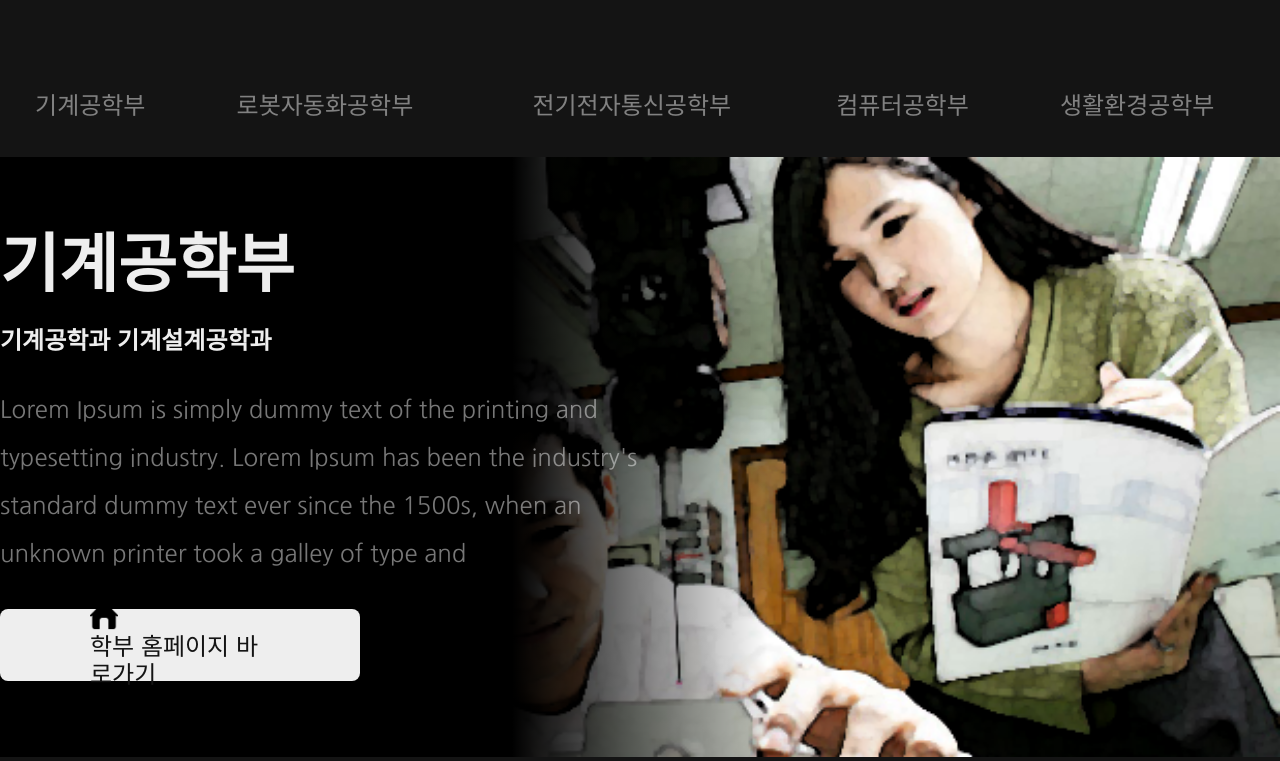
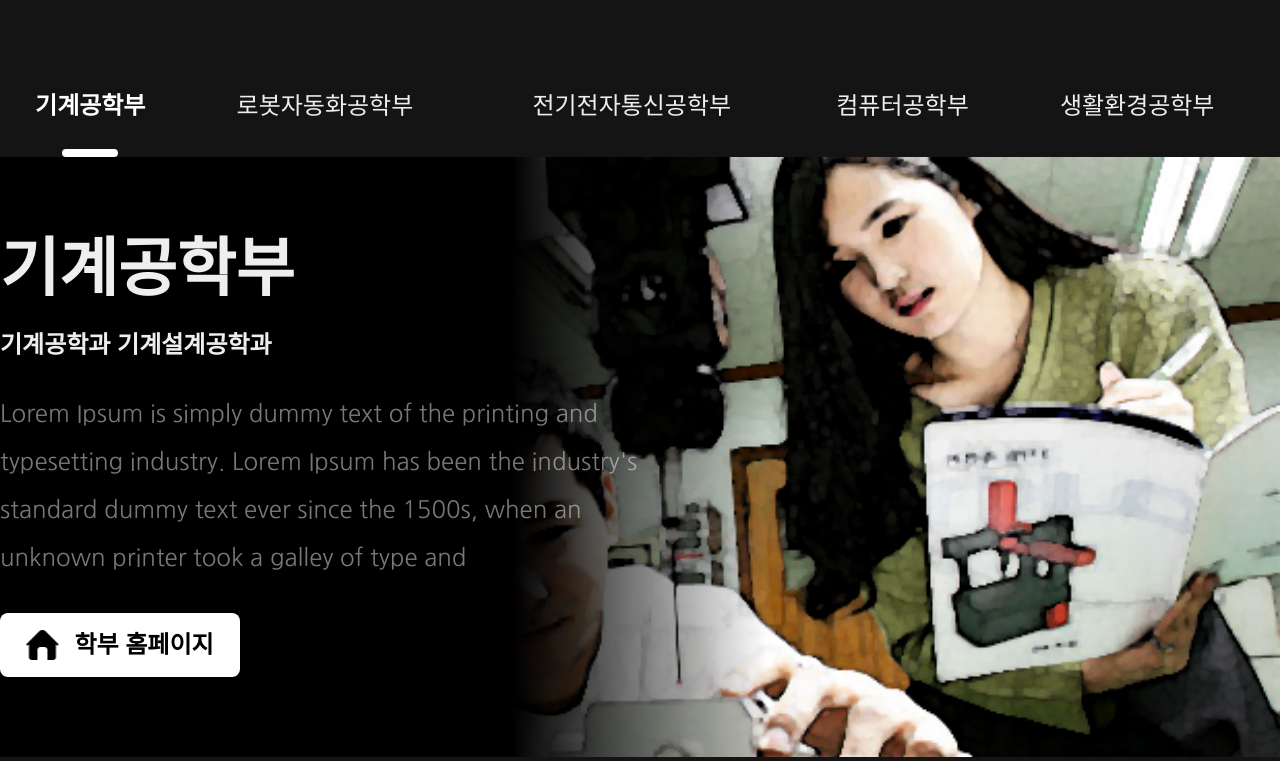
Before and after one commit to code-panic/DongYang, a plain HTML site: page index.html in a window 1280 px wide. Shown: the part 2379-3140 px from the top of the page. Drawn offline with Linux system fonts and the light colour scheme; a script that the page names is missing.

Commit message:
학부 애니메이션 추가

```diff
--- a/css/major.css
+++ b/css/major.css
@@ -3,18 +3,47 @@
     overflow: auto;
 }
 
-#major_table {
+#major_kind_table {
     width: 1408px;
     height: 64px;
     margin: 0 auto;
 }
 
-#major_table td{
+#major_kind_table td{
+    position: relative;
     text-align: center;
     color: #eeeeee;
-    opacity: 50%;
     font-size: 24px;
     cursor: pointer;
+    transition: all 0.5s;
+}
+
+#major_kind_table td:hover:not(.active) {
+    opacity: 0.6;
+}
+
+#major_kind_table td.active {
+    color: #ffffff;
+    font-weight: bold;
+}
+
+#major_kind_table td::before {
+    display: none;
+    content: "";
+    position: absolute;
+    left: 50%;
+    bottom: 0px;
+    transform: translateX(-50%);
+    width: 0px;
+    height: 0px;
+    border: #ffffff solid 4px;
+    border-radius: 4px;
+    transition: width 0.5s;
+}
+
+#major_kind_table td.active::before {
+    display: block;
+    width: 48px;
 }
 
 #major_detail {
@@ -22,7 +51,7 @@
     width: 100%;
     height: 600px;
     background: #000000;
-    margin-bottom: 120px;
+    margin-bottom: 96px;
 }
 
 #major_detail_bg {
@@ -32,24 +61,24 @@
 }
 
 #major_detail_bg_cover {
-/* Permalink - use to edit and share this gradient: https://colorzilla.com/gradient-editor/#000000+0,000000+40,eeeeee+60,eeeeee+100&1+0,1+40,0+60,0+100 */
-background: -moz-linear-gradient(left,  rgba(0,0,0,1) 0%, rgba(0,0,0,1) 40%, rgba(238,238,238,0) 60%, rgba(238,238,238,0) 100%); /* FF3.6-15 */
-background: -webkit-linear-gradient(left,  rgba(0,0,0,1) 0%,rgba(0,0,0,1) 40%,rgba(238,238,238,0) 60%,rgba(238,238,238,0) 100%); /* Chrome10-25,Safari5.1-6 */
-background: linear-gradient(to right,  rgba(0,0,0,1) 0%,rgba(0,0,0,1) 40%,rgba(238,238,238,0) 60%,rgba(238,238,238,0) 100%); /* W3C, IE10+, FF16+, Chrome26+, Opera12+, Safari7+ */
-filter: progid:DXImageTransform.Microsoft.gradient( startColorstr='#000000', endColorstr='#00eeeeee',GradientType=1 ); /* IE6-9 */
+    /* Permalink - use to edit and share this gradient: https://colorzilla.com/gradient-editor/#000000+0,000000+40,eeeeee+60,eeeeee+100&1+0,1+40,0+60,0+100 */
+    background: -moz-linear-gradient(left,  rgba(0,0,0,1) 0%, rgba(0,0,0,1) 40%, rgba(238,238,238,0) 60%, rgba(238,238,238,0) 100%); /* FF3.6-15 */
+    background: -webkit-linear-gradient(left,  rgba(0,0,0,1) 0%,rgba(0,0,0,1) 40%,rgba(238,238,238,0) 60%,rgba(238,238,238,0) 100%); /* Chrome10-25,Safari5.1-6 */
+    background: linear-gradient(to right,  rgba(0,0,0,1) 0%,rgba(0,0,0,1) 40%,rgba(238,238,238,0) 60%,rgba(238,238,238,0) 100%); /* W3C, IE10+, FF16+, Chrome26+, Opera12+, Safari7+ */
+    filter: progid:DXImageTransform.Microsoft.gradient( startColorstr='#000000', endColorstr='#00eeeeee',GradientType=1 ); /* IE6-9 */
     position: absolute;
     width: 100%;
     height: 100%;
 }
 
-#major_detail > section {
+#major_desc_cont {
     position: relative;
     width: 1408px;
     height: 600px;
     margin: auto;
 }
 
-#major_detail > section > div {
+#major_desc_wrapper {
     position: absolute;
     top: 50%;
     transform: translateY(-50%);
@@ -78,14 +107,27 @@ filter: progid:DXImageTransform.Microsoft.gradient( startColorstr='#000000', end
 
 #major_button_to_homepage {
     position: relative;
-    width: 360px;
-    height: 72px;
-    background: #eeeeee;
+    width: 240px;
+    height: 64px;
     border-radius: 8px;
-    outline: none;
+    background-color: #ffffff;
+    cursor: pointer;
+    margin-right: 16px;
+    transition: background-color 0.5s;
 }
 
-#major_button_to_homepage > div{
+#major_button_to_homepage:hover {
+    background-color: #cccccc;
+}
+
+#major_button_to_homepage a {
+    display: block;
+    width: 100%;
+    height: 100%;
+}
+
+#major_button_to_homepage div {
+    display: flex;
     position: absolute;
     top: 50%;
     left: 50%;
@@ -93,12 +135,16 @@ filter: progid:DXImageTransform.Microsoft.gradient( startColorstr='#000000', end
 }
 
 #major_button_to_homepage img {
-    display: inline-block;
+    width: 32px;
+    height: 32px;
+    margin-right: 16px;
 }
 
 #major_button_to_homepage h3 {
-    display: inline-block;
-    color: #141414;
-    line-height: 28px;
+    width: auto;
+    color: #000000;
+    font-weight: bold;
     font-size: 24px;
+    line-height: 32px;
+    white-space: nowrap;
 }
--- a/index.html
+++ b/index.html
@@ -119,11 +119,10 @@
             </div>
         </section>
 
-        <div id="major">
+        <section id="major">
             <h2 class="title">학부</h2>
-
-            <table id="major_table">
-                <tr>
+            <table id="major_kind_table">
+                <tr id="major_kind_wrapper">
                     <td class="active">기계공학부</td>
                     <td>로봇자동화공학부</td>
                     <td>전기전자통신공학부</td>
@@ -132,12 +131,11 @@
                     <td>경영학부</td>
                 </tr>
             </table>
-
             <div id="major_detail">
                 <img id="major_detail_bg" src="./img/major_machine.png">
                 <div id="major_detail_bg_cover"></div>
-                <section>
-                    <div>
+                <div id="major_desc_cont">
+                    <div id="major_desc_wrapper">
                         <h2 id="major_name">기계공학부</h2>
                         <h3 id="major_below">기계공학과 기계설계공학과</h3>
                         <h4 id="major_desc">
@@ -146,16 +144,19 @@
                             industry's standard dummy text ever since the 1500s,
                             when an unknown printer took a galley of type and
                         </h4>
+
                         <div id="major_button_to_homepage">
-                            <div>
-                                <img src="./img/icon_homepage.png" width="28px" height="28px">
-                                <h3>학부 홈페이지 바로가기</h3>
-                            </div>
+                            <a href="https://www.dongyang.ac.kr/web/www" target="blank">
+                                <div>
+                                    <img src="img/icon_homepage.png">
+                                    <h3> 학부 홈페이지 </h3>
+                                </div>
+                            </a>
                         </div>
                     </div>
-                </section>
+                </div>
             </div>
-        </div>
+        </section>
 
         <div id="campus">
             <h2 class="title">캠퍼스</h2>
@@ -200,6 +201,7 @@
     <script src="./js/nav.js"></script>
     <script src="./js/main.js"></script>
     <script src="./js/intro.js"></script>
+    <script src="./js/major.js"></script>
 
     <script src="./js/scroll.js"></script>
 </body>
--- /dev/null
+++ b/js/major.js
@@ -0,0 +1,32 @@
+const jsonURL = "./json/major.json";
+const request = new XMLHttpRequest();
+
+const major_kind_list = document.getElementById("major_kind_wrapper").children;
+
+//Json 객체 받아오기
+request.open('GET', jsonURL);
+request.responseType = 'json';
+request.send();
+
+request.onload = function() {
+    const majorObj = request.response;
+    console.log(majorObj);
+}
+
+//클릭 이벤트 구현
+Array.from(major_kind_list).forEach(major_kind => {
+    major_kind.addEventListener("click", function() {
+        clickMajorKind(major_kind);
+    });
+});
+
+function clickMajorKind(major_kind) {
+    Array.from(major_kind_list).forEach(major_kind => {
+        major_kind.classList.remove("active")
+    });
+
+    major_kind.classList.add("active");
+
+
+    // console.log(nav_link.dataset.id);
+}
--- /dev/null
+++ b/json/major.json
@@ -0,0 +1,14 @@
+{
+    "majors" : [
+        {
+            "id": "mechanic",
+            "name": "기계공학부",
+            "desc": "Lorem Ipsum is simply dummy text of the printing and typesetting industry. Lorem Ipsum has been the industry's standard dummy text ever since the 1500s, when an unknown printer took a galley of type and",
+            "homepage_address": "https://www.dongyang.ac.kr/web/mechan",
+            "department": [
+                "기계공학과",
+                "기계설계공학과"
+            ]
+        }
+    ]
+}
```
